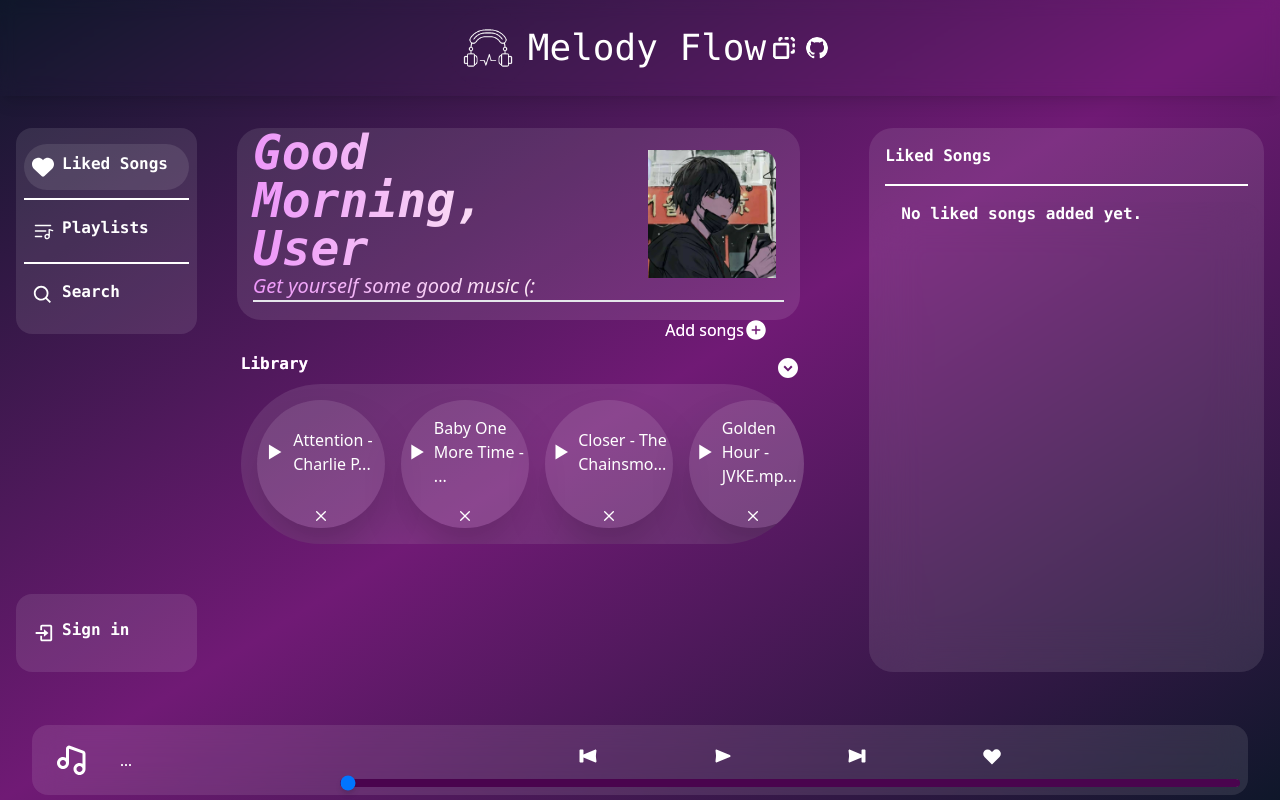
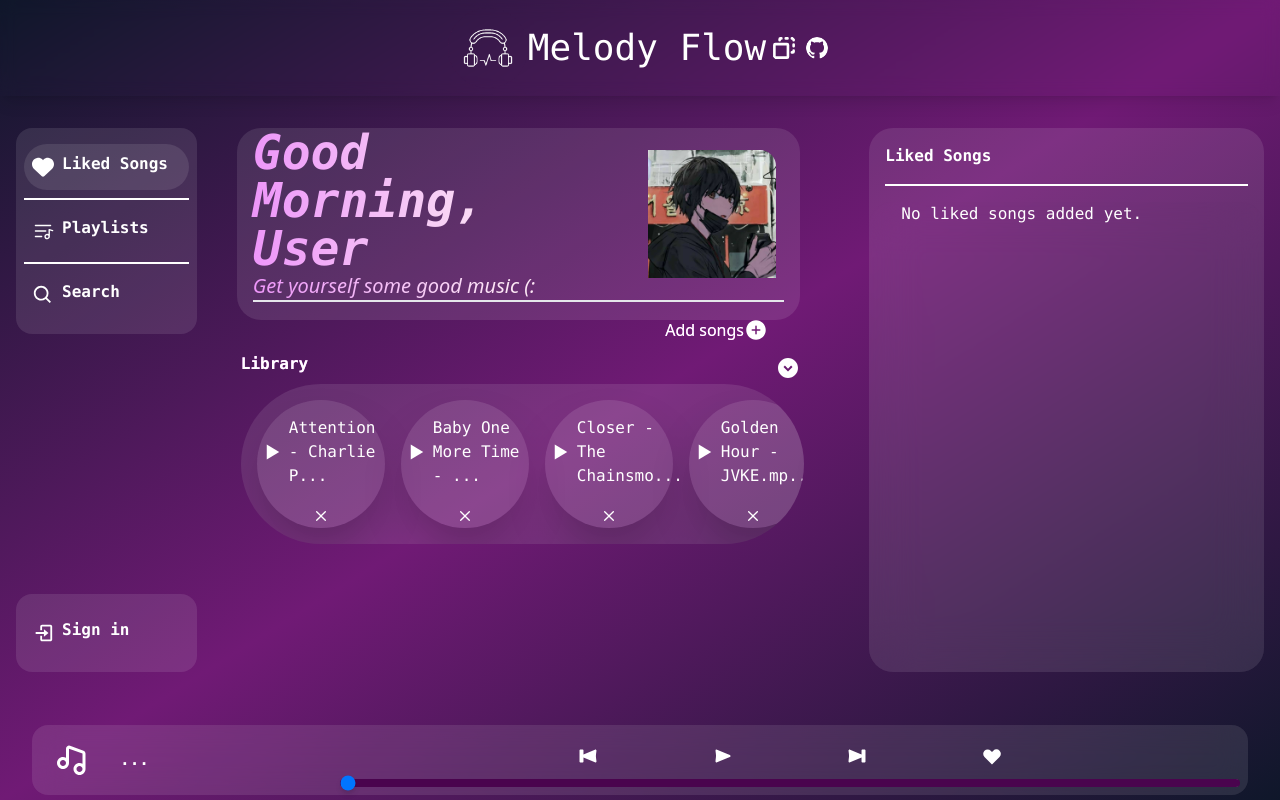
Before and after one commit to thecrusader25225/melody-flow, a React (Create React App) app: page / in a window 1280 px wide. Built offline with nearby package versions, Linux system fonts and the light colour scheme.

Commit message:
fixed playing songs from playlist

```diff
--- a/src/App.js
+++ b/src/App.js
@@ -27,7 +27,7 @@ function App() {
               }}
             />
             <a
-              href="https://github.com/thecrusader25225"
+              href="https://github.com/thecrusader25225/melody-flow"
               target="_blank"
               rel="noreferrer"
             >
--- a/src/Home.js
+++ b/src/Home.js
@@ -69,6 +69,7 @@ export default function Home({ page, themes }) {
   };
 
   const handleSongClick = (index, type) => {
+    //for selecting songs to add in playlist
     if (selectSongs) {
       const songToAdd = addedSongs[index];
       const isPresent = playlistSongs[playlistIndex].some(
@@ -83,11 +84,17 @@ export default function Home({ page, themes }) {
 
       setSelectSongs(false);
     } else {
-      let indexToFind = index;
+      let indexToFind;
+      //for playing songs from liked
       if (type === "Liked") {
         const song = likedSongs[index];
         indexToFind = addedSongs.findIndex((s) => song.url === s.url);
-      }
+      } //for playing songs from playlist
+      else if (type === "Playlist") {
+        const song = playlistSongs[playlistIndex][index];
+        indexToFind = addedSongs.findIndex((s) => song.url === s.url);
+      } //for playing songs from library
+      else indexToFind = index;
       setCurrentSongIndex(indexToFind);
     }
   };
@@ -104,7 +111,7 @@ export default function Home({ page, themes }) {
     return (
       <>
         {selectSongs && type === "Playlist" ? (
-          <span className="flex items-center bg-white bg-opacity-10 rounded-3xl p-2 ">
+          <span className="flex items-center bg-white bg-opacity-10 rounded-3xl p-2">
             <p className="text-xs text-yellow-400">
               Click on the song from Library which you want to add in the
               playlist...
@@ -269,6 +276,7 @@ export default function Home({ page, themes }) {
     },
   ];
   useEffect(() => setAddedSongs(defaultSongs), []);
+  ////
 
   console.log(addedSongs);
   return (
@@ -309,7 +317,7 @@ export default function Home({ page, themes }) {
           <div className="border-t-2  flex justify-end text-white ">
             <span
               onClick={handleClick}
-              className="w-auto hover:bg-white hover:bg-opacity-10 p-2 m-2 cursor-pointer flex items-center rounded-full"
+              className="w-auto hover:bg-white hover:bg-opacity-10 p-2 m-2 cursor-pointer flex items-center rounded-full duration-200 transition-transform"
             >
               <p>Add songs </p>
               <IoAddCircle className="text-2xl" />
@@ -324,9 +332,9 @@ export default function Home({ page, themes }) {
             />
           </div>
         </div>
-        <div className="mt-8 w-full h-auto flex flex-col flex-grow m-1 text-white pb-24">
+        <div className="mt-8 w-full h-auto flex flex-col flex-grow m-1 text-white pb-24 font-mono">
           <span className="flex justify-between">
-            <p className="font-bold font-mono">Library</p>
+            <p className="font-bold">Library</p>
             <button
               onClick={() => setSeeAll({ ...seeAll, Library: !seeAll.Library })}
               className="checkmark"
@@ -345,7 +353,7 @@ export default function Home({ page, themes }) {
           )}
         </div>
       </div>
-      <div className="top-0 right-0 w-1/3 py-32 px-4 fixed h-full text-white font-bold font-mono">
+      <div className="top-0 right-0 w-1/3 py-32 px-4 fixed h-full text-white font-mono">
         <div className="w-full h-full flex flex-col bg-white bg-opacity-10 rounded-3xl">
           <div className="flex justify-between w-full h-auto px-4 pt-4">
             <span className="flex">
@@ -359,7 +367,9 @@ export default function Home({ page, themes }) {
                     className="checkmark"
                   />
                 )}
-                <p>{page === "Liked" ? "Liked Songs" : "Playlists "}</p>
+                <p className="font-bold">
+                  {page === "Liked" ? "Liked Songs" : "Playlists "}
+                </p>
               </span>
               <p>
                 {openPlaylist &&
--- a/src/Player.js
+++ b/src/Player.js
@@ -111,7 +111,7 @@ export default function Player({
       <div className="h-auto w-full flex flex-row justify-around items-center  rounded-2xl p-2 backdrop-blur-lg bg-white bg-opacity-10">
         <span className="flex flex-row items-center justify-start w-1/4">
           <BiMusic className=" text-4xl mr-4 w-16 min-w-16" />
-          <p className=" text-center font-serif z-10 text-white text-wrap">
+          <p className=" font-mono font-bold z-10 text-white text-wrap">
             {name.length > 40 && 2 * truncateLength > 40
               ? name.substring(0, 41) + "..."
               : 2 * truncateLength
```
